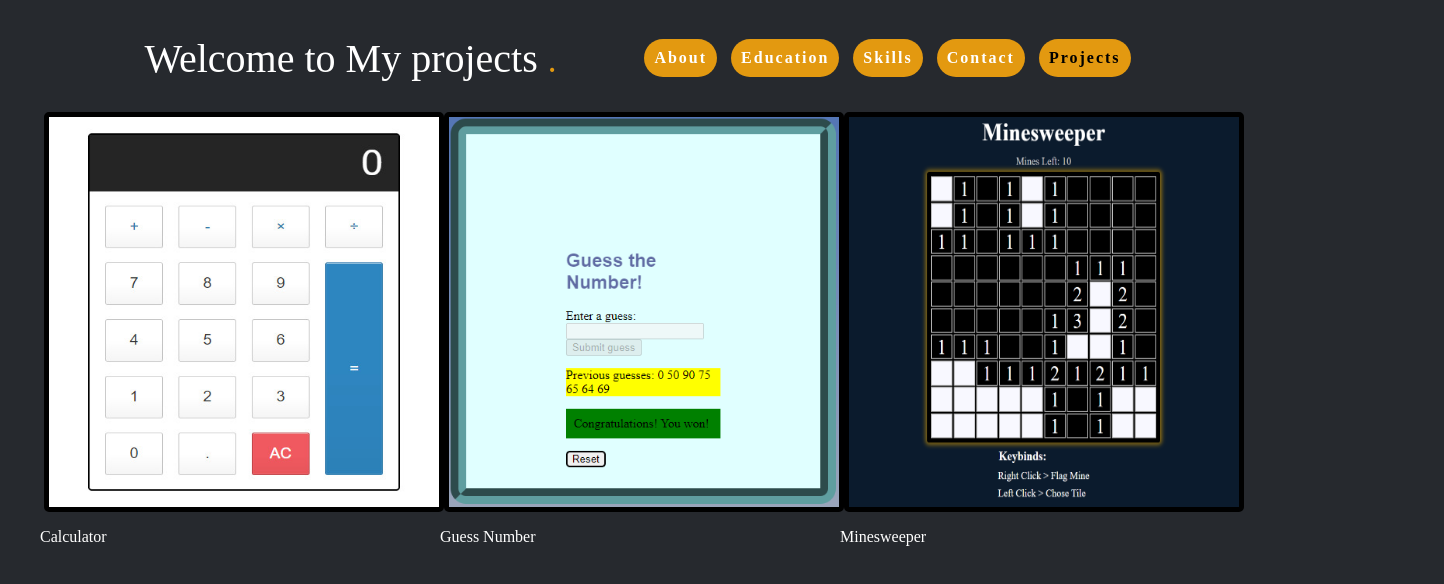
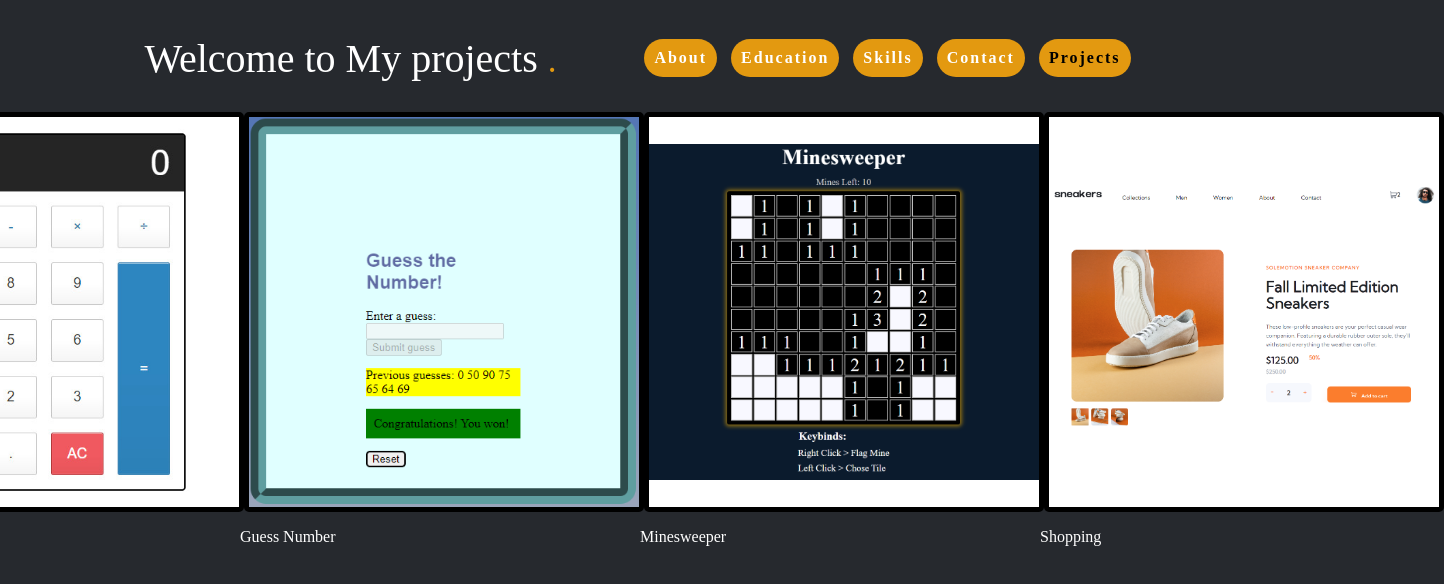
Before and after one commit to Vss86/myPortfolio, a plain HTML site: page projects.html in a window 1280 px wide. Shown: the whole page, 1444 px wide, since content can reach past the window. Drawn offline with nearby package versions, Linux system fonts and the light colour scheme.

Commit message:
Added 1 more project

```diff
--- a/css/style.css
+++ b/css/style.css
@@ -149,10 +149,13 @@ a {
 .pictures img {
   width: 400px;
   height: 400px;
+  object-fit: contain;
+  background-color: white;
   margin: 1%;
   border: 5px solid black;
   border-radius: 1%;
 }
+
 
 .skills ul {
   line-height: 0.5;
--- a/projects.html
+++ b/projects.html
@@ -47,6 +47,10 @@
         <a href="https://vss86.github.io/MineSweeper/"><img id="myImg" src="./img/image3.jpg" alt="mineSweep"></a>
         <p class="imgP">Minesweeper</p>
       </div>
+      <div class="img-with-text">
+        <a href=""><img id="myImg" src="./img/image4.jpg" alt="SoleMotion"></a>
+        <p class="imgP">Shopping</p>
+      </div>
     </section>
 </body>
 
```
Also changed, not shown: img/image4.jpg (added).
